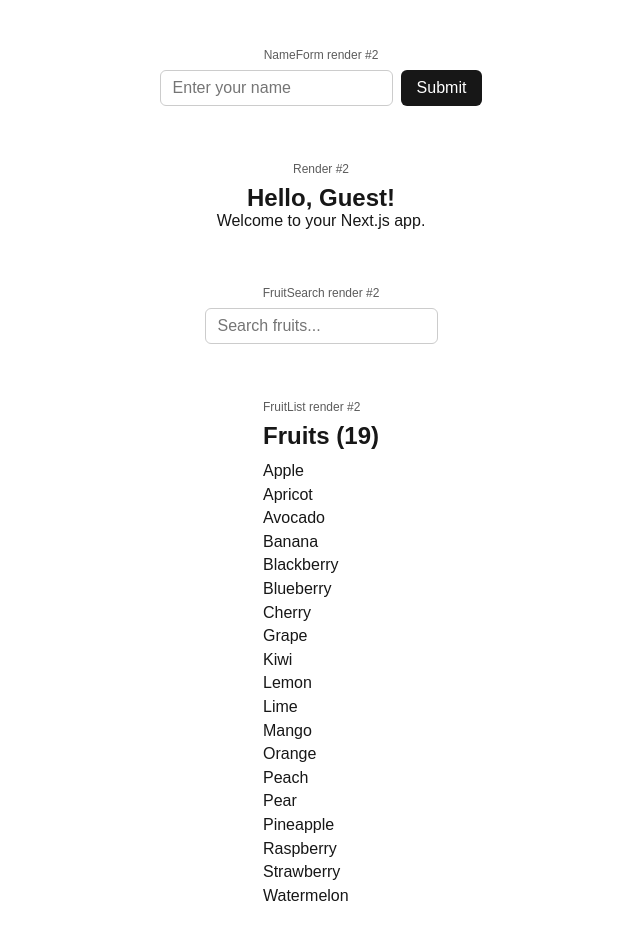
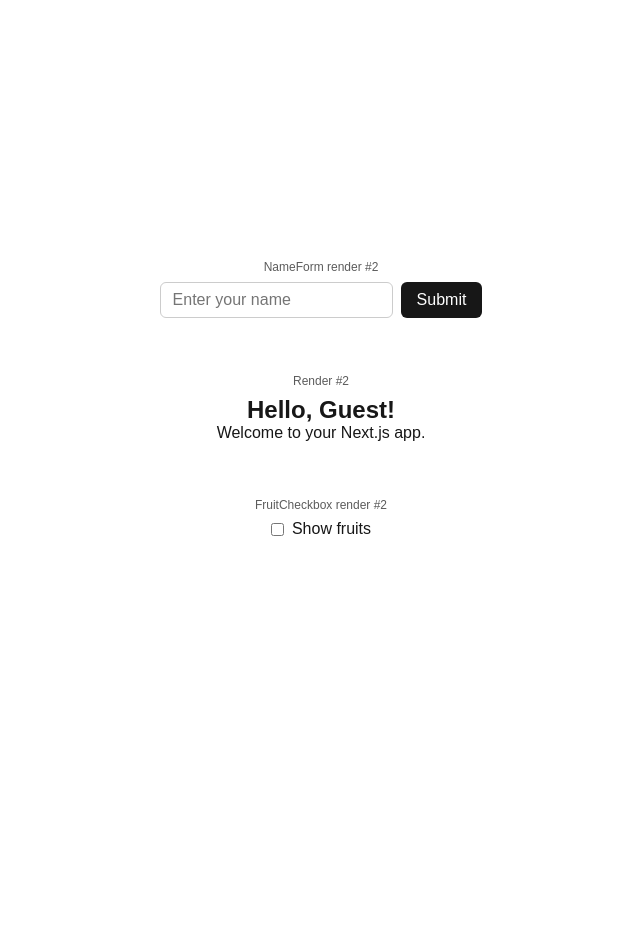
Before and after one commit to lakshmanachimata/react_prep, a Next.js app: page / in a window 1280 px wide. Shown: the top 940 px of the page, without its empty margins (319-959 px from the left). After the commit the page ends 800 px from the top, so only its background shows below. Built offline with nearby package versions, Linux system fonts and the light colour scheme.

Commit message:
added fruitsection toggle

```diff
--- a/app/globals.css
+++ b/app/globals.css
@@ -133,6 +133,17 @@ main {
   animation-name: fruit-search-flash;
 }
 
+.fruit-checkbox-debug {
+  animation-name: fruit-checkbox-flash;
+}
+
+.fruit-checkbox-label {
+  display: inline-flex;
+  align-items: center;
+  gap: 0.5rem;
+  cursor: pointer;
+}
+
 .fruit-list-debug {
   animation-name: fruit-list-flash;
   text-align: left;
@@ -163,6 +174,18 @@ main {
   }
 }
 
+@keyframes fruit-checkbox-flash {
+  0% {
+    box-shadow: 0 0 0 3px #ec4899;
+    background: rgba(236, 72, 153, 0.15);
+  }
+
+  100% {
+    box-shadow: 0 0 0 1px rgba(0, 0, 0, 0.1);
+    background: transparent;
+  }
+}
+
 @keyframes fruit-list-flash {
   0% {
     box-shadow: 0 0 0 3px #8b5cf6;
--- /dev/null
+++ b/components/FruitCheckbox.tsx
@@ -0,0 +1,38 @@
+"use client";
+
+import { useEffect, useRef, useState } from "react";
+
+type FruitCheckboxProps = {
+  checked: boolean;
+  onChange: (checked: boolean) => void;
+};
+
+export default function FruitCheckbox({ checked, onChange }: FruitCheckboxProps) {
+  const [mounted, setMounted] = useState(false);
+  const renderCount = useRef(0);
+  renderCount.current += 1;
+
+  console.log(`[FruitCheckbox] render #${renderCount.current}`, { checked });
+
+  useEffect(() => {
+    setMounted(true);
+  }, []);
+
+  return (
+    <section className="fruit-debug fruit-checkbox-debug">
+      {mounted && (
+        <p className="welcome-render-count">
+          FruitCheckbox render #{renderCount.current}
+        </p>
+      )}
+      <label className="fruit-checkbox-label">
+        <input
+          type="checkbox"
+          checked={checked}
+          onChange={(event) => onChange(event.target.checked)}
+        />
+        Show fruits
+      </label>
+    </section>
+  );
+}
--- a/components/FruitSection.tsx
+++ b/components/FruitSection.tsx
@@ -1,6 +1,7 @@
 "use client";
 
 import { useMemo, useState } from "react";
+import FruitCheckbox from "@/components/FruitCheckbox";
 import FruitList from "@/components/FruitList";
 import FruitSearch from "@/components/FruitSearch";
 
@@ -26,7 +27,8 @@ const ALL_FRUITS = [
   "Watermelon",
 ];
 
-export default function FruitSection({showFruitList = false}) {
+export default function FruitSection() {
+  const [showFruits, setShowFruits] = useState(false);
   const [query, setQuery] = useState("");
 
   const filteredFruits = useMemo(() => {
@@ -40,8 +42,13 @@ export default function FruitSection({showFruitList = false}) {
 
   return (
     <>
-      <FruitSearch value={query} onChange={setQuery} />
-      { showFruitList && <FruitList fruits={filteredFruits} /> }
+      <FruitCheckbox checked={showFruits} onChange={setShowFruits} />
+      {showFruits && (
+        <>
+          <FruitSearch value={query} onChange={setQuery} />
+          <FruitList fruits={filteredFruits} />
+        </>
+      )}
     </>
   );
 }
--- a/components/GreetingSection.tsx
+++ b/components/GreetingSection.tsx
@@ -15,7 +15,7 @@ export default function GreetingSection() {
     <>
       <NameForm onSubmit={setName} onNameChange={setName} throttleMs={300} />
       <Welcome name={name} />
-      <FruitSection showFruitList={true} />
+      <FruitSection />
     </>
   );
 }
```
